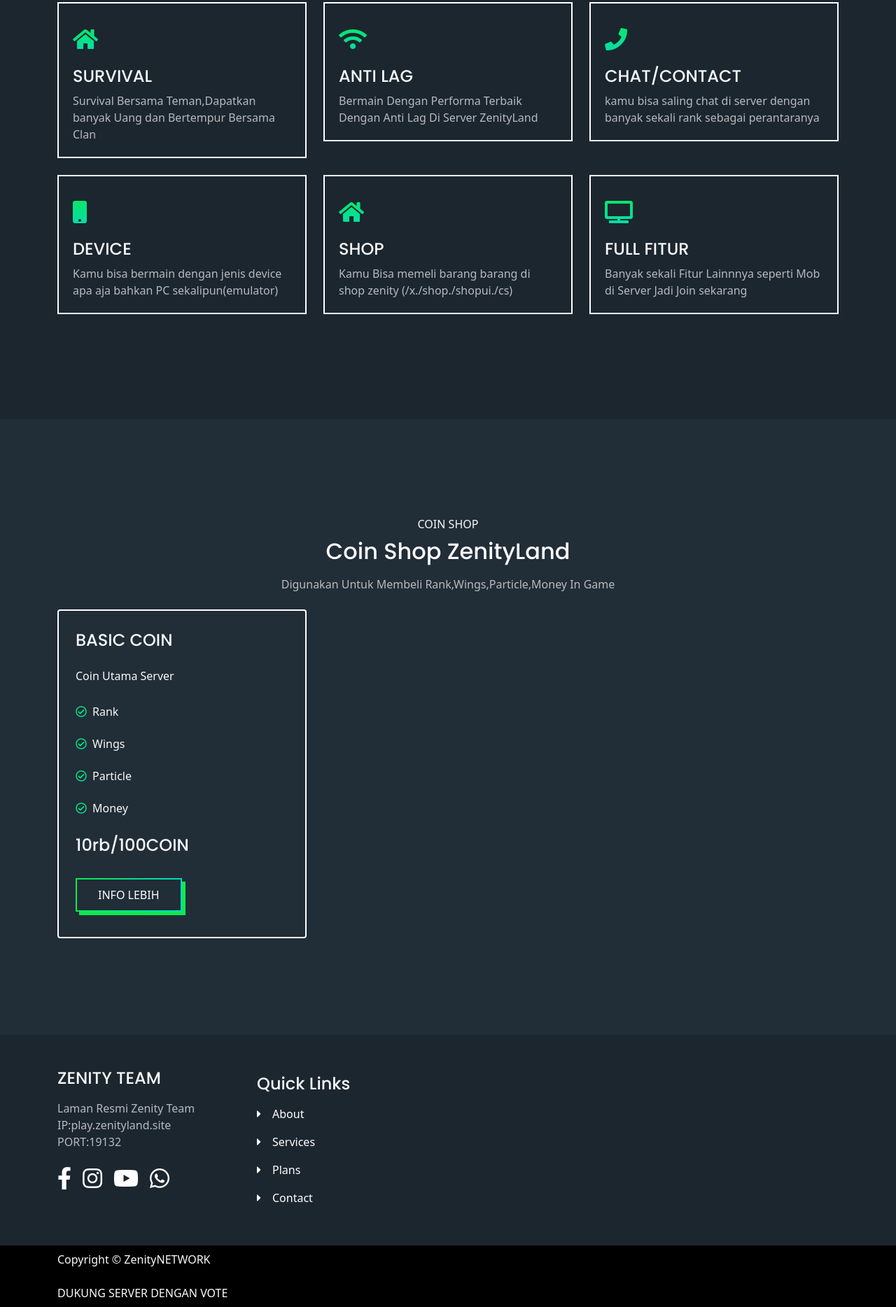
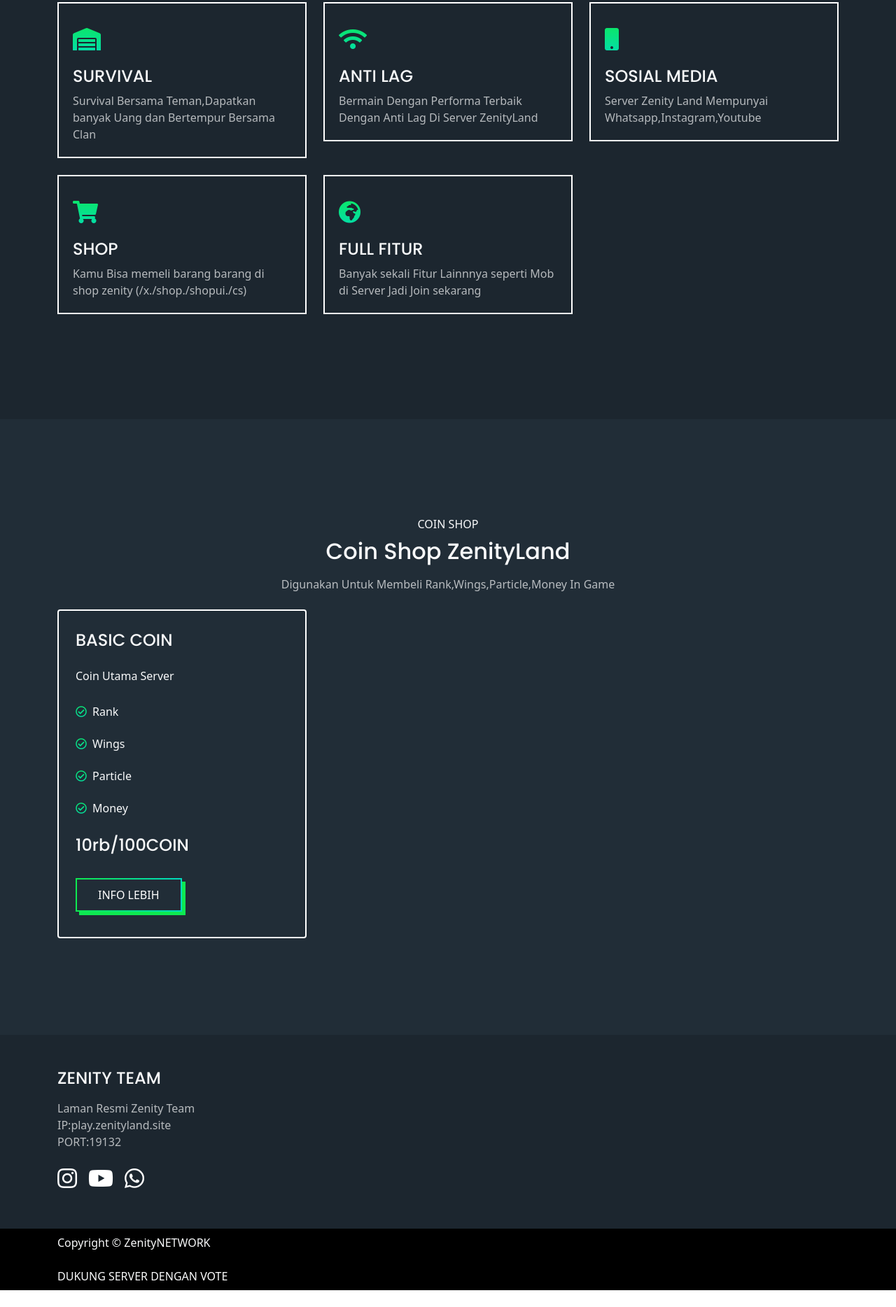
Before and after one commit to 666RAG666/zenity, a plain HTML site: page index.html in a window 1280 px wide. Shown: the part 2334-4202 px from the top of the page at 70% size. After the commit the page ends 4178 px from the top, so only its background shows below. Drawn offline with Linux system fonts and the light colour scheme.

Commit message:
Update index.html

```diff
--- a/index.html
+++ b/index.html
@@ -43,7 +43,7 @@
             <!-- <a class="navbar-brand logo-image" href="index.html"><img src="images/logo.svg" alt="alternative"></a> -->
 
             <!-- Text Logo - Use this if you don't have a graphic logo -->
-            <a class="navbar-brand logo-text" href="index.html">ZenityLand</a>
+            <a class="navbar-brand logo-text" href="https://www.youtube.com/channel/UC1MKp32b9TzLuLyRGuxg2RA">ZenityLand</a>
 
             <button class="navbar-toggler p-0 border-0" type="button" id="navbarSideCollapse" aria-label="Toggle navigation">
                 <span class="navbar-toggler-icon"></span>
@@ -75,7 +75,7 @@
                         </a>
                     </span>
                     <span class="fa-stack">
-                        <a href="#your-link">
+                        <a href="https://Instagram.com/ronizyenk?igshid=YmMyMTA2M2Y=">
                             <i class="fas fa-circle fa-stack-2x"></i>
                             <i class="fab fa-instagram fa-stack-1x"></i>
                         </a>
@@ -170,7 +170,7 @@
             <div class="row gy-4 py-2" data-aos="zoom-in">
                 <div class="col-lg-4">
                     <div class="card bg-transparent">
-                        <i class="fas fa-home fa-2x"></i>
+                        <i class="fas fa-warehouse fa-2x"></i>
                         <h4 class="py-2">SURVIVAL </h4>
                         <p class="para-light">Survival Bersama Teman,Dapatkan banyak Uang dan Bertempur Bersama Clan</p>
                     </div>
@@ -184,28 +184,21 @@
                 </div>
                 <div class="col-lg-4">
                     <div class="card bg-transparent">
-                        <i class="fas fa-phone fa-2x"></i>
-                        <h4 class="py-2">CHAT/CONTACT</h4>
-                        <p class="para-light">kamu bisa saling chat di server dengan banyak sekali rank sebagai perantaranya</p>
+                        <i class="fas fa-mobile fa-2x"></i>
+                        <h4 class="py-2">SOSIAL MEDIA</h4>
+                        <p class="para-light">Server Zenity Land Mempunyai Whatsapp,Instagram,Youtube</p>
                     </div>
                 </div>
                 <div class="col-lg-4">
                     <div class="card bg-transparent">
-                        <i class="fas fa-mobile fa-2x"></i>
-                        <h4 class="py-2">DEVICE</h4>
-                        <p class="para-light">Kamu bisa bermain dengan jenis device apa aja bahkan PC sekalipun(emulator)</p>
-                    </div>
-                </div>
-                <div class="col-lg-4">
-                    <div class="card bg-transparent">
-                        <i class="fas fa-home fa-2x"></i>
+                        <i class="fas fa-shopping-cart fa-2x"></i>
                         <h4 class="py-2">SHOP</h4>
                         <p class="para-light">Kamu Bisa memeli barang barang di shop zenity (/x./shop./shopui./cs)</p>
                     </div>
                 </div>
                 <div class="col-lg-4">
                     <div class="card bg-transparent">
-                        <i class="fas fa-tv fa-2x"></i>
+                        <i class="fas fa-globe-africa fa-2x"></i>
                         <h4 class="py-2">FULL FITUR</h4>
                         <p class="para-light">Banyak sekali Fitur Lainnnya seperti Mob di Server Jadi Join sekarang</p>
                     </div>
@@ -246,7 +239,7 @@
                             </div>
                             <h4 class="py-3">10rb/100COIN</h4>
                             <div class="my-3">
-                                <a class="btn" href="https://wa.me/6287832819932?text=Bang Beli Coin dong" >INFO LEBIH</a>
+                                <a class="btn" href="https://wa.me/087832819932?text=Bang Beli Coin dong" >INFO LEBIH</a>
                             </div>
                         </div>
                     </div>
@@ -258,6 +251,7 @@
 
 
     <!-- Work -->
+
     <!-- end Work -->
 
     <!-- Testimonials -->
@@ -288,12 +282,7 @@
                     <p class="py-3 para-light">Laman Resmi Zenity Team <br>IP:play.zenityland.site <br>PORT:19132 </p>
                     <div class="d-flex">
                         <div class="me-3">
-                            <a href="#your-link">
-                                <i class="fab fa-facebook-f fa-2x py-2"></i>
-                            </a>
-                        </div>
-                        <div class="me-3">
-                            <a href="#your-link">
+                            <a href="https://Instagram.com/ronizyenk?igshid=YmMyMTA2M2Y=">
                                 <i class="fab fa-instagram fa-2x py-2"></i>
                             </a>
                         </div>
@@ -306,28 +295,6 @@
                             <a href="http://bit.ly/1GrubZenityLand">
                                 <i class="fab fa-whatsapp fa-2x py-2"></i>
                             </a>
-                        </div>
-                    </div>
-                </div> <!-- end of col -->
-
-                <div class="col-lg-3 py-4 py-md-5">
-                    <div>
-                        <h4 class="py-2">Quick Links</h4>
-                        <div class="d-flex align-items-center py-2">
-                            <i class="fas fa-caret-right"></i>
-                            <a href="#about"><p class="ms-3">About</p></a>
-                        </div>
-                        <div class="d-flex align-items-center py-2">
-                            <i class="fas fa-caret-right"></i>
-                            <a href="#"><p class="ms-3">Services</p></a>
-                        </div>
-                        <div class="d-flex align-items-center py-2">
-                            <i class="fas fa-caret-right"></i>
-                            <a href="#"><p class="ms-3">Plans</p></a>
-                        </div>
-                        <div class="d-flex align-items-center py-2">
-                            <i class="fas fa-caret-right"></i>
-                            <a href="#"><p class="ms-3">Contact</p></a>
                         </div>
                     </div>
                 </div> <!-- end of col -->
```
